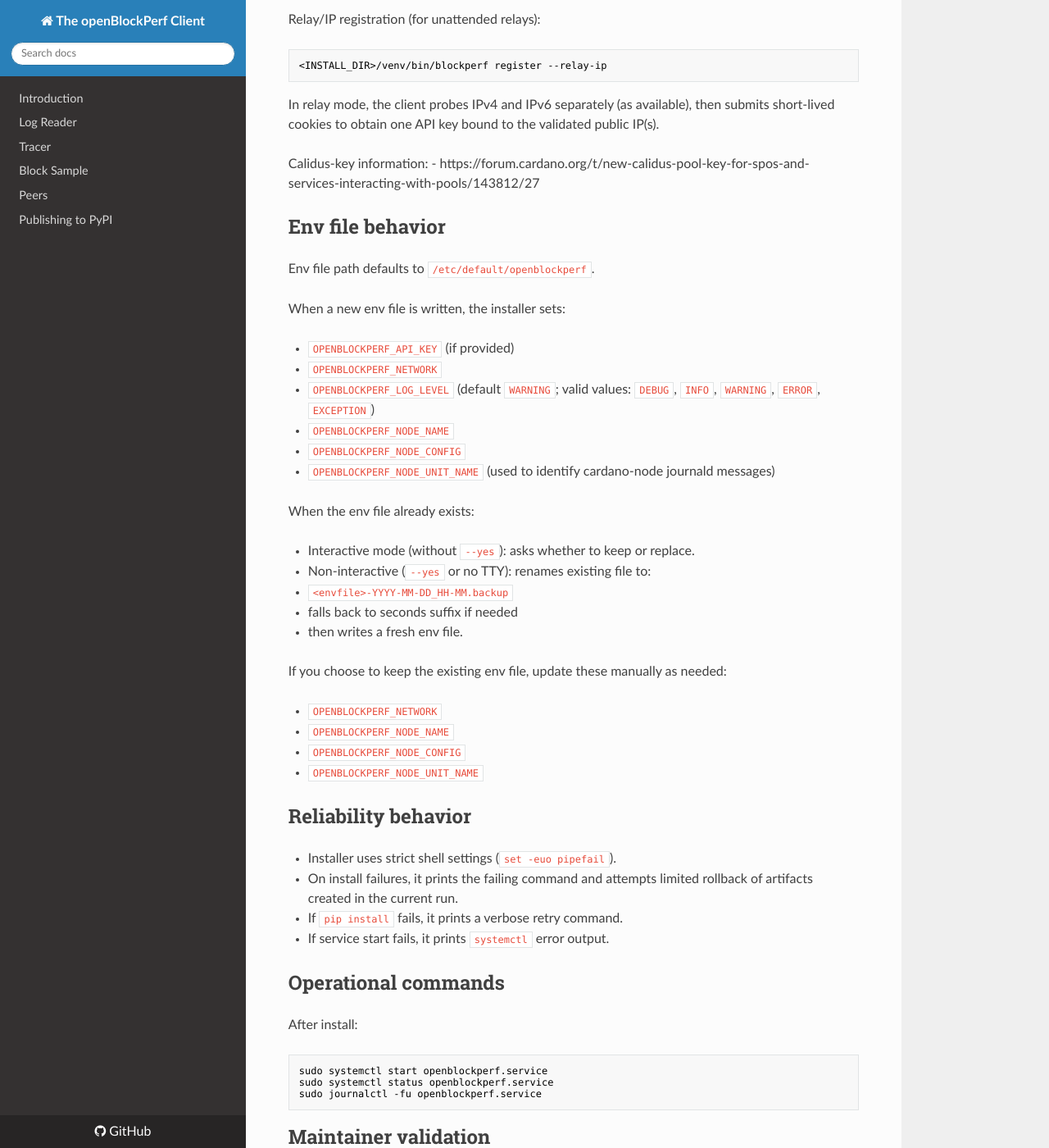
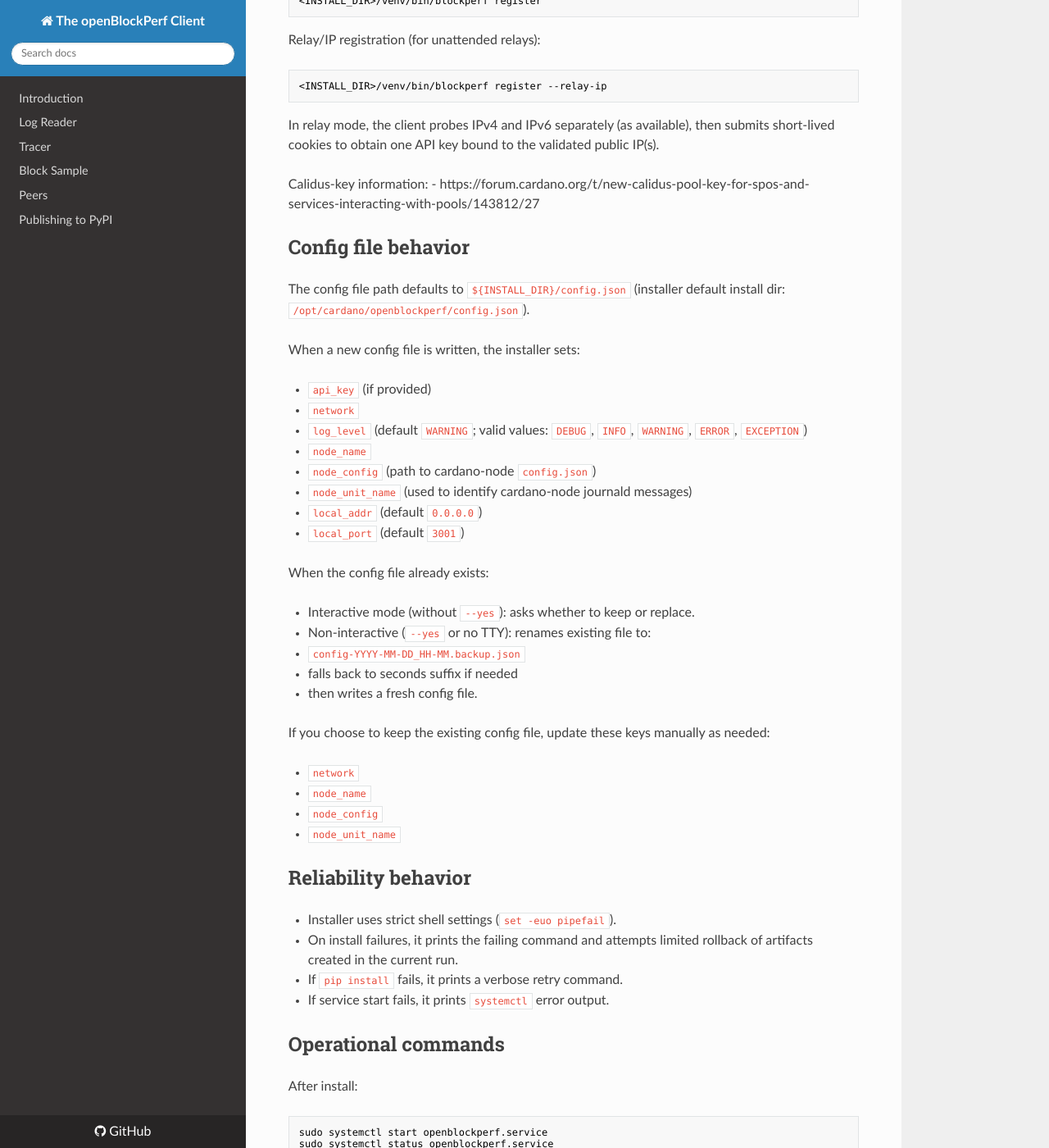
Before and after one commit to cardano-foundation/openblockperf, an MkDocs documentation site: the page built from docs/blockperf-install.md, in a window 1280 px wide and 1400 px high, scrolled down 1592 px. Shown: the whole window at 82% size. Built offline with MkDocs 1.6.1, drawn with Linux system fonts in a browser that asks for light colours; nearby versions of some CDN libraries; some of the changed text lies outside the part shown.

Commit message:
update docs for config file

```diff
--- a/docs/blockperf-install.md
+++ b/docs/blockperf-install.md
@@ -43,7 +43,7 @@
 ## API key flow
 
 - Preferred: `--api-key-file /path/to/keyfile`
-- Alternative: export `OPENBLOCKPERF_API_KEY` and run with `sudo -E`
+- Alternative: export `OPENBLOCKPERF_API_KEY` before install (written to `api_key` in the config file) and run with `sudo -E`
 - Interactive mode can prompt for the key with hidden input.
 - `--api-key-mode relay` triggers public-IP based auto-registration after package install.
 
@@ -64,33 +64,35 @@
 Calidus-key information:
 - https://forum.cardano.org/t/new-calidus-pool-key-for-spos-and-services-interacting-with-pools/143812/27
 
-## Env file behavior
+## Config file behavior
 
-Env file path defaults to `/etc/default/openblockperf`.
+The config file path defaults to `${INSTALL_DIR}/config.json` (installer default install dir: `/opt/cardano/openblockperf/config.json`).
 
-When a new env file is written, the installer sets:
+When a new config file is written, the installer sets:
 
-- `OPENBLOCKPERF_API_KEY` (if provided)
-- `OPENBLOCKPERF_NETWORK`
-- `OPENBLOCKPERF_LOG_LEVEL` (default `WARNING`; valid values: `DEBUG`, `INFO`, `WARNING`, `ERROR`, `EXCEPTION`)
-- `OPENBLOCKPERF_NODE_NAME`
-- `OPENBLOCKPERF_NODE_CONFIG`
-- `OPENBLOCKPERF_NODE_UNIT_NAME` (used to identify cardano-node journald messages)
+- `api_key` (if provided)
+- `network`
+- `log_level` (default `WARNING`; valid values: `DEBUG`, `INFO`, `WARNING`, `ERROR`, `EXCEPTION`)
+- `node_name`
+- `node_config` (path to cardano-node `config.json`)
+- `node_unit_name` (used to identify cardano-node journald messages)
+- `local_addr` (default `0.0.0.0`)
+- `local_port` (default `3001`)
 
-When the env file already exists:
+When the config file already exists:
 
 - Interactive mode (without `--yes`): asks whether to keep or replace.
 - Non-interactive (`--yes` or no TTY): renames existing file to:
-  - `<envfile>-YYYY-MM-DD_HH-MM.backup`
+  - `config-YYYY-MM-DD_HH-MM.backup.json`
   - falls back to seconds suffix if needed
-  - then writes a fresh env file.
+  - then writes a fresh config file.
 
-If you choose to keep the existing env file, update these manually as needed:
+If you choose to keep the existing config file, update these keys manually as needed:
 
-- `OPENBLOCKPERF_NETWORK`
-- `OPENBLOCKPERF_NODE_NAME`
-- `OPENBLOCKPERF_NODE_CONFIG`
-- `OPENBLOCKPERF_NODE_UNIT_NAME`
+- `network`
+- `node_name`
+- `node_config`
+- `node_unit_name`
 
 ## Reliability behavior
 
```
Also changed, not shown: README.md (+35 -35 lines), docs/blockperf-install-manual.md (+20 -19 lines).
